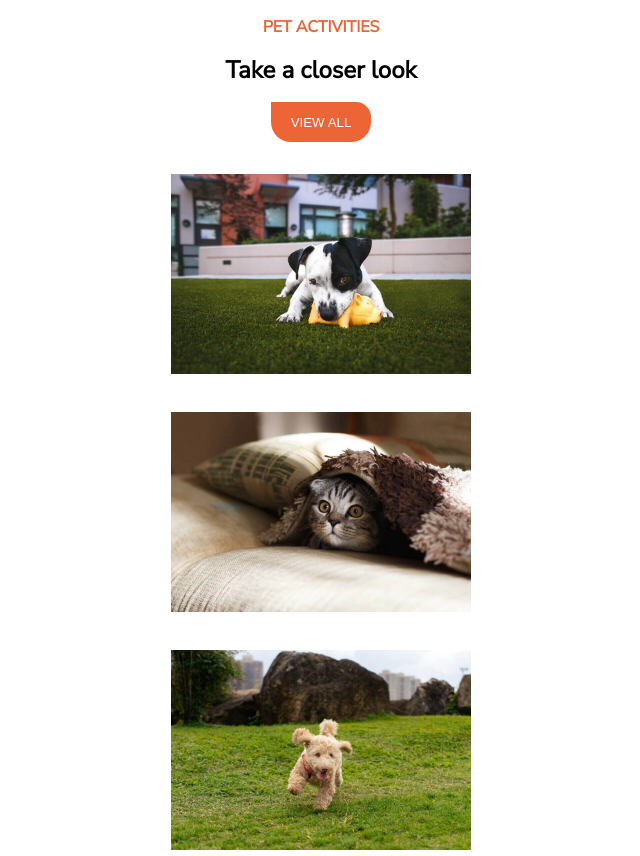
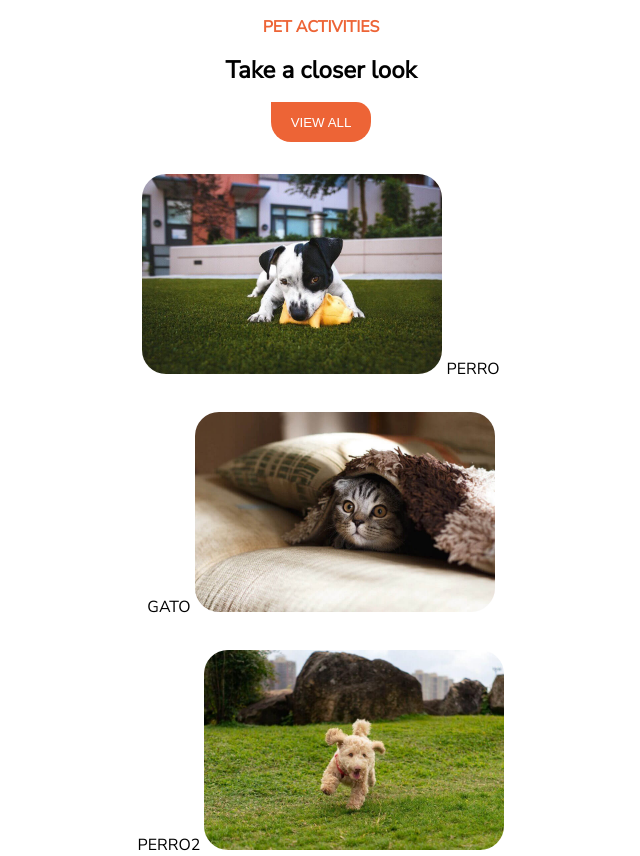
Before and after one commit to CarlosALiGom/202304-w1ch4-carlos-aliaga, a plain HTML site: page app/index.html in a window 1280 px wide. Shown: the whole page, without its empty margins (319-959 px from the left). Drawn offline with Linux system fonts and the light colour scheme.

Commit message:
Add border radius to image

```diff
--- a/app/index.html
+++ b/app/index.html
@@ -19,15 +19,18 @@
     <button class="button">VIEW ALL</button>
   </section>
   <div class="main-content">
-    <a href="index.html">
-      <img src="images/01.jpg" alt="perro blanco y negro mordiendo un juguete" width="300">
-    </a>
-    <a href="index.html">
-      <img src="images/02.jpg" alt="cara de un gato muy atento asomando debajo de una manta" width="300">
-    </a>
-    <a href="index.html">
-      <img src="images/03.jpg" alt="perro muy simpatico corriendo por un jardin" width="300">
-    </a>
+      <div>
+        <img class="main-content__image" src="images/01.jpg" alt="perro blanco y negro mordiendo un juguete" width="300">
+        <a href="index.html">PERRO</a>
+      </div>
+      <div>
+        <a href="index.html">GATO</a>
+      <img class="main-content__image" src="images/02.jpg" alt="cara de un gato muy atento asomando debajo de una manta" width="300">
+    </div>
+    <div>
+      <a href="index.html">PERRO2</a>
+      <img class="main-content__image" src="images/03.jpg" alt="perro muy simpatico corriendo por un jardin" width="300">
+    </div>
   </div>
 </body>
 </html>
--- a/app/styles/styles.css
+++ b/app/styles/styles.css
@@ -65,7 +65,7 @@ a {
 .button:hover {
   background-color: white;
   color: var(--primary-color);
-  border: 0.1rem
+  border: 0.1rem solid var(--primary-color);
 }
 
 .main-content {
@@ -75,3 +75,7 @@ a {
   gap: 2rem;
   margin-top: 2rem;
 }
+
+.main-content__image {
+  border-radius: 1.5rem;
+}
```
